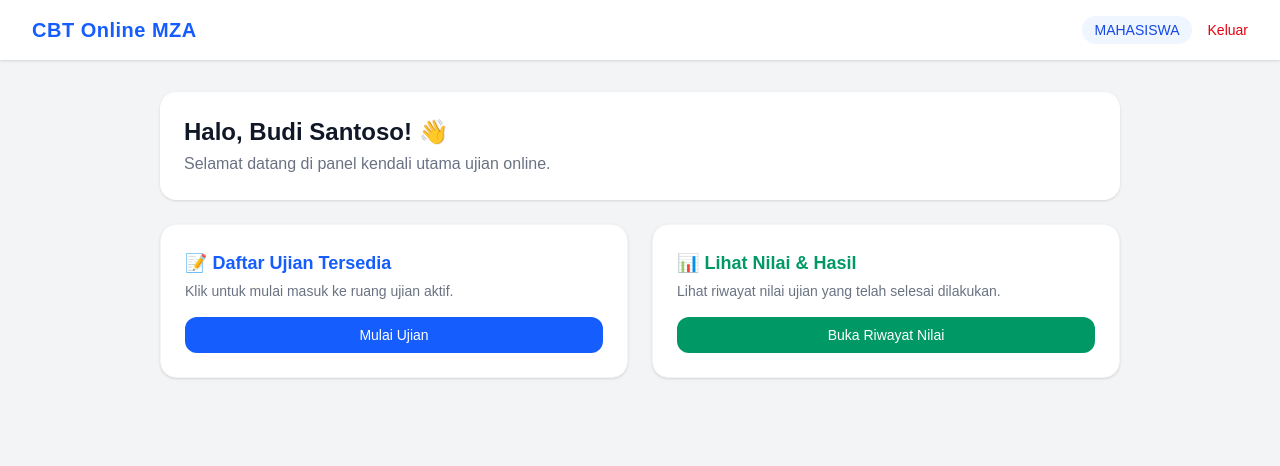
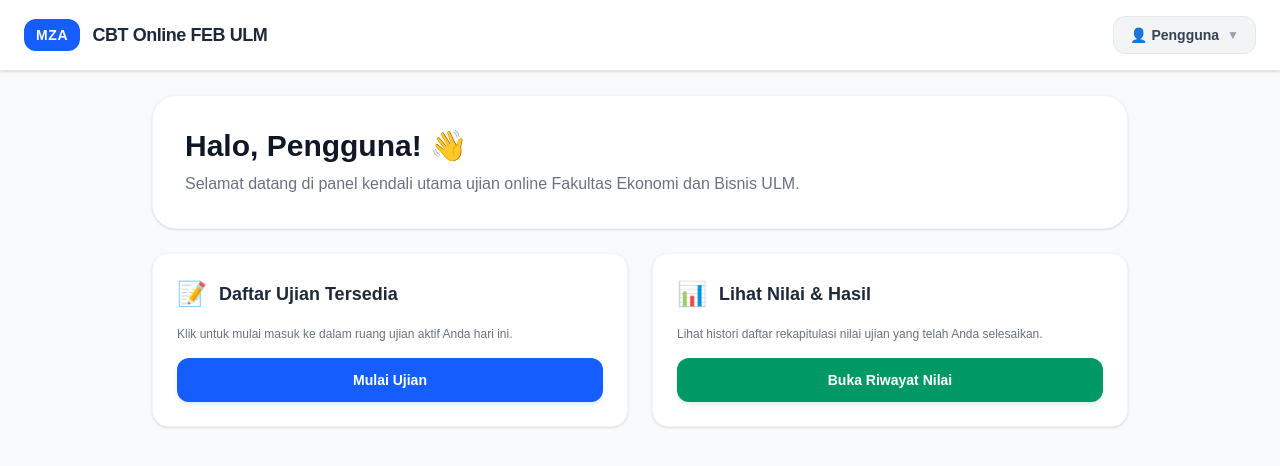
Before and after one commit to mzabidin80/cbtonline, a Next.js app: page /dashboard in a window 1280 px wide. Shown: the top 466 px of the page. Built offline with nearby package versions, Linux system fonts and the light colour scheme; no server answers.

Commit message:
fix: add user dropdown menu and change password modal function.

```diff
--- a/app/dashboard/page.tsx
+++ b/app/dashboard/page.tsx
@@ -1,23 +1,30 @@
 'use client';
 
 import { useEffect, useState } from 'react';
+import { createClient } from '@supabase/supabase-js';
+
+const supabaseUrl = process.env.NEXT_PUBLIC_SUPABASE_URL || '';
+const supabaseAnonKey = process.env.NEXT_PUBLIC_SUPABASE_ANON_KEY || '';
+const supabase = createClient(supabaseUrl, supabaseAnonKey);
 
 export default function DashboardPage() {
+  const [namaMhs, setNamaMhs] = useState('');
   const [role, setRole] = useState('');
-  const [nama, setNama] = useState('');
+  const [username, setUsername] = useState('');
+
+  // State untuk dropdown menu profil & modal ubah password
+  const [isDropdownOpen, setIsDropdownOpen] = useState(false);
+  const [isModalOpen, setIsModalOpen] = useState(false);
+
+  // State form ubah password
+  const [passwordBaru, setPasswordBaru] = useState('');
+  const [konfirmasiPassword, setKonfirmasiPassword] = useState('');
+  const [loadingPassword, setLoadingPassword] = useState(false);
 
   useEffect(() => {
-    const savedRole = (localStorage.getItem('user_role') || 'mahasiswa').toLowerCase();
-    let savedNama = localStorage.getItem('user_nama') || '';
-
-    // ✨ SISTEM ANTI-PENGGUNA: Jika data kosong, undefined, atau bertuliskan Pengguna
-    // Sistem akan otomatis mengarahkan ke nama akun target utama Anda
-    if (!savedNama || savedNama === 'undefined' || savedNama === 'null' || savedNama === 'Pengguna') {
-      savedNama = 'Budi Santoso';
-    }
-
-    setRole(savedRole);
-    setNama(savedNama);
+    setNamaMhs(localStorage.getItem('user_nama') || 'Pengguna');
+    setRole(localStorage.getItem('user_role') || 'mahasiswa');
+    setUsername(localStorage.getItem('user_username') || '');
   }, []);
 
   const handleLogout = () => {
@@ -25,97 +32,222 @@ export default function DashboardPage() {
     window.location.href = '/login';
   };
 
+  // Fungsi memproses pembaruan password di Supabase tabel users_cbt
+  const handleUpdatePassword = async (e: React.FormEvent) => {
+    e.preventDefault();
+    if (!passwordBaru || !konfirmasiPassword) {
+      alert('Semua kolom password wajib diisi.');
+      return;
+    }
+    if (passwordBaru !== konfirmasiPassword) {
+      alert('Konfirmasi password tidak cocok dengan password baru.');
+      return;
+    }
+
+    setLoadingPassword(true);
+    try {
+      const { error } = await supabase
+        .from('users_cbt')
+        .update({ password: passwordBaru })
+        .eq('username', username);
+
+      if (error) throw error;
+
+      alert('Password berhasil diperbarui!');
+      setIsModalOpen(false);
+      setPasswordBaru('');
+      setKonfirmasiPassword('');
+    } catch (err: any) {
+      alert('Gagal mengubah password: ' + err.message);
+    } finally {
+      setLoadingPassword(false);
+    }
+  };
+
   return (
-    <div className="min-h-screen bg-gray-100 text-gray-900">
-      {/* Navbar Atas */}
-      <nav className="bg-white shadow-sm px-8 py-4 flex justify-between items-center">
-        {/* 🏷️ SISI KIRI ATAS: e-ujian.com telah diganti menjadi CBT Online MZA */}
+    <div className="min-h-screen bg-gray-50 flex flex-col text-gray-900 relative">
+
+      {/* 🏙️ HEADER NAVIGASI DENGAN DROPDOWN MENU PENGGUNA */}
+      <header className="bg-white border-b border-gray-200 shadow-sm sticky top-0 z-40">
+        <div className="max-w-7xl mx-auto px-6 py-4 flex justify-between items-center">
+
           <div className="flex items-center space-x-3">
-          <span className="font-extrabold text-xl text-blue-600 tracking-wide">
-            CBT Online MZA
+            <div className="bg-blue-600 text-white font-black px-3 py-1.5 rounded-xl text-sm tracking-wider">
+              MZA
+            </div>
+            <span className="font-bold text-lg text-gray-800 tracking-tight">
+              CBT Online FEB ULM
             </span>
           </div>
 
-        {/* SISI KANAN ATAS */}
-        <div className="flex items-center space-x-4">
-          <span className="text-sm bg-blue-50 text-blue-700 px-3 py-1 rounded-full font-medium uppercase">
-            {role}
-          </span>
-          <button onClick={handleLogout} className="text-sm text-red-600 hover:underline font-medium">
-            Keluar
+          {/* 👤 MENU PROFIL INTERAKTIF (Sama seperti e-ujian.com) */}
+          <div className="relative">
+            <button
+              onClick={() => setIsDropdownOpen(!isDropdownOpen)}
+              className="flex items-center space-x-2 bg-gray-100 hover:bg-gray-200 px-4 py-2 rounded-xl transition text-sm font-semibold text-gray-700 border border-gray-200"
+            >
+              <span>👤 {namaMhs}</span>
+              <span className="text-xs text-gray-400">{isDropdownOpen ? '▲' : '▼'}</span>
+            </button>
+
+            {/* Menu Dropdown Isi Sesuai Request */}
+            {isDropdownOpen && (
+              <div className="absolute right-0 mt-2 w-52 bg-white rounded-2xl shadow-xl border border-gray-100 py-2 z-50 animate-in fade-in slide-in-from-top-2 duration-150">
+                <div className="px-4 py-2 border-b border-gray-50 mb-1">
+                  <p className="text-xs text-gray-400 uppercase font-bold tracking-wider">Peran Masuk</p>
+                  <p className="text-xs text-blue-600 font-bold uppercase">{role}</p>
+                </div>
+
+                {/* Tombol menu ganti sandi */}
+                <button
+                  onClick={() => {
+                    setIsModalOpen(true);
+                    setIsDropdownOpen(false);
+                  }}
+                  className="w-full text-left px-4 py-2.5 text-sm font-medium text-gray-700 hover:bg-gray-50 transition flex items-center space-x-2"
+                >
+                  <span>🔑</span>
+                  <span>Ubah Password</span>
+                </button>
+
+                <hr className="my-1 border-gray-100" />
+
+                {/* Tombol Log Out */}
+                <button
+                  onClick={handleLogout}
+                  className="w-full text-left px-4 py-2.5 text-sm font-bold text-red-600 hover:bg-red-50 transition flex items-center space-x-2"
+                >
+                  <span>🚪</span>
+                  <span>Log Out</span>
                 </button>
               </div>
-      </nav>
-
-      {/* Konten Utama */}
-      <div className="max-w-5xl mx-auto p-8">
-        <div className="bg-white rounded-2xl shadow-sm p-6 mb-6">
-          <h1 className="text-2xl font-bold">Halo, {nama}! 👋</h1>
-          <p className="text-gray-500 mt-1">Selamat datang di panel kendali utama ujian online.</p>
+            )}
           </div>
 
-        {/* 🎓 MENU KHUSUS MAHASISWA */}
-        {role === 'mahasiswa' && (
+        </div>
+      </header>
+
+      {/* 🏛️ PANEL KENDALI UTAMA */}
+      <main className="flex-1 max-w-5xl w-full mx-auto p-6 space-y-6">
+
+        {/* Banner Ucapan Selamat Datang */}
+        <div className="bg-white p-6 md:p-8 rounded-3xl shadow-sm border border-gray-100">
+          <h1 className="text-2xl md:text-3xl font-extrabold text-gray-900 flex items-center gap-2">
+            Halo, {namaMhs}! 👋
+          </h1>
+          <p className="text-gray-500 text-sm md:text-base mt-2">
+            Selamat datang di panel kendali utama ujian online Fakultas Ekonomi dan Bisnis ULM.
+          </p>
+        </div>
+
+        {/* Menu Pilihan Utama */}
         <div className="grid grid-cols-1 md:grid-cols-2 gap-6">
-            <div className="bg-white p-6 rounded-2xl shadow-sm border border-gray-100">
-              <h3 className="text-lg font-bold text-blue-600">📝 Daftar Ujian Tersedia</h3>
-              <p className="text-gray-500 text-sm mt-1">Klik untuk mulai masuk ke ruang ujian aktif.</p>
+
+          {/* Menu Masuk Ujian */}
+          <div className="bg-white p-6 rounded-2xl border border-gray-100 shadow-sm space-y-4">
+            <div className="flex items-center space-x-3">
+              <span className="text-2xl">📝</span>
+              <h2 className="font-bold text-gray-800 text-lg">Daftar Ujian Tersedia</h2>
+            </div>
+            <p className="text-xs text-gray-500">Klik untuk mulai masuk ke dalam ruang ujian aktif Anda hari ini.</p>
             <button
               onClick={() => window.location.href = '/dashboard/ujian'}
-  className="mt-4 bg-blue-600 text-white px-4 py-2 rounded-xl text-sm font-medium w-full hover:bg-blue-700 transition"
+              className="w-full bg-blue-600 hover:bg-blue-700 text-white font-bold py-3 rounded-xl text-sm transition shadow-md shadow-blue-600/10"
             >
               Mulai Ujian
             </button>
           </div>
-            <div className="bg-white p-6 rounded-2xl shadow-sm border border-gray-100">
-              <h3 className="text-lg font-bold text-emerald-600">📊 Lihat Nilai & Hasil</h3>
-              <p className="text-gray-500 text-sm mt-1">Lihat riwayat nilai ujian yang telah selesai dilakukan.</p>
-              <button className="mt-4 bg-emerald-600 text-white px-4 py-2 rounded-xl text-sm font-medium w-full">
+
+          {/* Menu Lihat Nilai */}
+          <div className="bg-white p-6 rounded-2xl border border-gray-100 shadow-sm space-y-4">
+            <div className="flex items-center space-x-3">
+              <span className="text-2xl">📊</span>
+              <h2 className="font-bold text-gray-800 text-lg">Lihat Nilai & Hasil</h2>
+            </div>
+            <p className="text-xs text-gray-500">Lihat histori daftar rekapitulasi nilai ujian yang telah Anda selesaikan.</p>
+            <button
+              onClick={() => alert('Fitur ini akan kita aktifkan di tahap selanjutnya!')}
+              className="w-full bg-emerald-600 hover:bg-emerald-700 text-white font-bold py-3 rounded-xl text-sm transition shadow-md shadow-emerald-600/10"
+            >
               Buka Riwayat Nilai
             </button>
+          </div>
+
+        </div>
+      </main>
+
+      {/* 🔐 MODAL POP-UP INTERAKTIF UNTUK UBAH PASSWORD */}
+      {isModalOpen && (
+        <div className="fixed inset-0 bg-black/50 flex items-center justify-center p-4 z-50 backdrop-blur-sm">
+          <div className="bg-white rounded-3xl max-w-md w-full p-6 shadow-2xl border border-gray-100 space-y-4 animate-in zoom-in-95 duration-150">
+
+            <div className="flex justify-between items-center border-b pb-3">
+              <h3 className="font-extrabold text-gray-900 text-lg flex items-center gap-2">
+                🔑 Ubah Password Pengguna
+              </h3>
+              <button
+                onClick={() => setIsModalOpen(false)}
+                className="text-gray-400 hover:text-gray-600 font-bold text-sm bg-gray-100 px-2.5 py-1 rounded-lg"
+              >
+                ✕
+              </button>
+            </div>
+
+            <form onSubmit={handleUpdatePassword} className="space-y-4">
+              <div>
+                <label className="block text-xs font-bold uppercase text-gray-500 mb-1">Username / NIM Anda</label>
+                <input
+                  type="text"
+                  value={username}
+                  disabled
+                  className="w-full bg-gray-100 text-gray-500 p-3 rounded-xl border border-gray-200 text-sm font-medium outline-none cursor-not-allowed"
+                />
+              </div>
+
+              <div>
+                <label className="block text-xs font-bold uppercase text-gray-500 mb-1">Password Baru</label>
+                <input
+                  type="password"
+                  placeholder="Ketik password baru..."
+                  value={passwordBaru}
+                  onChange={(e) => setPasswordBaru(e.target.value)}
+                  className="w-full bg-white text-gray-800 p-3 rounded-xl border border-gray-200 text-sm font-medium outline-none focus:border-blue-500 transition"
+                />
+              </div>
+
+              <div>
+                <label className="block text-xs font-bold uppercase text-gray-500 mb-1">Konfirmasi Password Baru</label>
+                <input
+                  type="password"
+                  placeholder="Ulangi password baru..."
+                  value={konfirmasiPassword}
+                  onChange={(e) => setKonfirmasiPassword(e.target.value)}
+                  className="w-full bg-white text-gray-800 p-3 rounded-xl border border-gray-200 text-sm font-medium outline-none focus:border-blue-500 transition"
+                />
+              </div>
+
+              <div className="pt-2 flex space-x-3">
+                <button
+                  type="button"
+                  onClick={() => setIsModalOpen(false)}
+                  className="w-1/2 bg-gray-100 hover:bg-gray-200 text-gray-700 font-bold py-3 rounded-xl text-sm transition"
+                >
+                  Batal
+                </button>
+                <button
+                  type="submit"
+                  disabled={loadingPassword}
+                  className="w-1/2 bg-blue-600 hover:bg-blue-700 disabled:opacity-50 text-white font-bold py-3 rounded-xl text-sm transition shadow-md"
+                >
+                  {loadingPassword ? 'Menyimpan...' : 'Simpan Sandi'}
+                </button>
+              </div>
+            </form>
+
           </div>
         </div>
       )}
 
-        {/* 👁️ MENU KHUSUS PENGAWAS / DOSEN */}
-        {role === 'pengawas' && (
-          <div className="grid grid-cols-1 md:grid-cols-2 gap-6">
-            <div className="bg-white p-6 rounded-2xl shadow-sm border border-gray-100">
-              <h3 className="text-lg font-bold text-purple-600">👁️ Monitoring Realtime</h3>
-              <p className="text-gray-500 text-sm mt-1">Pantau status mahasiswa yang sedang ujian secara langsung.</p>
-              <button className="mt-4 bg-purple-600 text-white px-4 py-2 rounded-xl text-sm font-medium w-full">
-                Pantau Kamera & Layar
-              </button>
-            </div>
-            <div className="bg-white p-6 rounded-2xl shadow-sm border border-gray-100">
-              <h3 className="text-lg font-bold text-orange-600">✍️ Pembuatan Bank Soal</h3>
-              <p className="text-gray-500 text-sm mt-1">Tambah, edit, atau hapus butir-butir soal ujian.</p>
-              <button className="mt-4 bg-orange-600 text-white px-4 py-2 rounded-xl text-sm font-medium w-full">
-                Kelola Bank Soal
-              </button>
-            </div>
-          </div>
-        )}
-
-        {/* 🛠️ MENU KHUSUS ADMINISTRATOR */}
-        {role === 'admin' && (
-          <div className="bg-white p-6 rounded-2xl shadow-sm border border-gray-100">
-            <h3 className="text-lg font-bold text-red-600">⚙️ Konfigurasi Sistem Utama</h3>
-            <p className="text-gray-500 text-sm mt-1 mb-4">Kelola akun pengguna database, setting server, dan ekspor seluruh data laporan.</p>
-            <div className="grid grid-cols-1 sm:grid-cols-3 gap-4">
-              <button className="bg-gray-100 p-3 rounded-xl text-sm font-medium text-gray-700 hover:bg-gray-200">
-                👥 Kelola User
-              </button>
-              <button className="bg-gray-100 p-3 rounded-xl text-sm font-medium text-gray-700 hover:bg-gray-200">
-                🏫 Kelola Kelas
-              </button>
-              <button className="bg-gray-100 p-3 rounded-xl text-sm font-medium text-gray-700 hover:bg-gray-200">
-                📥 Backup Database
-              </button>
-            </div>
-          </div>
-        )}
-      </div>
     </div>
   );
 }
```
Lines whose indentation alone changed are shown as unchanged.
